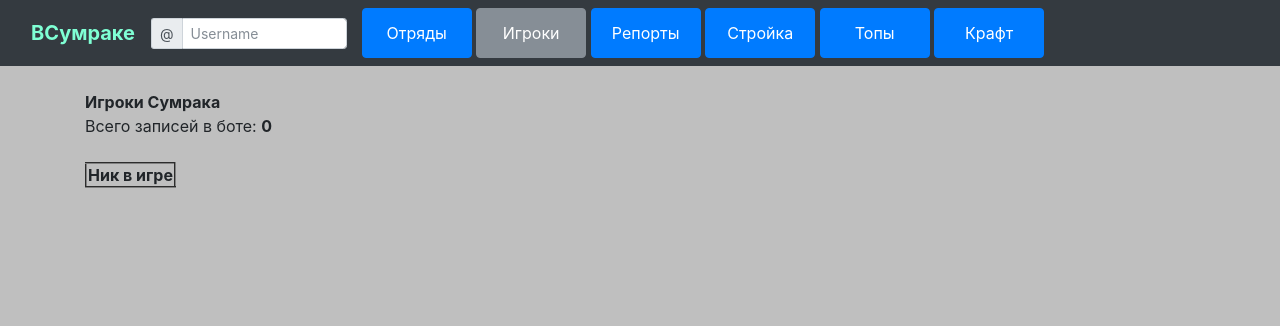
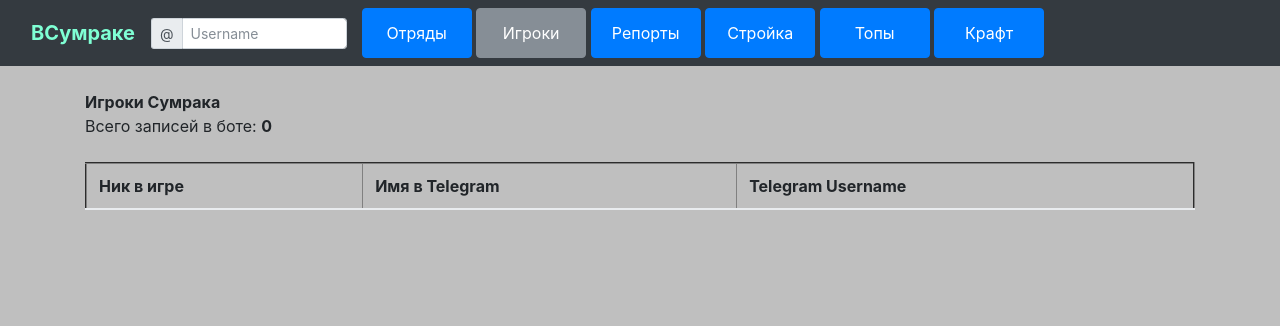
Before and after one commit to toxydose/CastleStats, a Flask app: page /users in a window 1280 px wide. Shown: the top 326 px of the page. Run offline with Flask 2, Linux system fonts and the light colour scheme; lists and menus that the app fills with data are empty; some libraries are stand-ins or nearby versions.

Commit message:
testing new tables

```diff
--- a/app/templates/users.html
+++ b/app/templates/users.html
@@ -18,8 +18,15 @@
       <b>Игроки Сумрака</b>
       <div>Всего записей в боте: <b>{{ count }}</b></div>
   <br>
-    <table border="2">
-            <tr><td><b>Ник в игре</b></td></tr>
+    <table border="2" class="table">
+    <thead>
+    <tr>
+        <th>Ник в игре</th>
+        <th>Имя в Telegram</th>
+        <th>Telegram Username</th>
+    </tr>
+    </thead>
+    <tbody>
         {% set count = 0 %}
         {% for user in output %}
             <tr>
@@ -28,9 +35,14 @@
           <a href="/player/{{ link[loop.index0] }}">{{ user }}</a>
               {% set count = count + 1 %}
       </div>
+           <td>-
+            </td>
+                <td>@
+                </td>
       </td>
             </tr>
   {% endfor %}
+    </tbody>
     </table>
   </div>
 {% endblock %}
--- a/app/views.py
+++ b/app/views.py
@@ -92,8 +92,9 @@ def get_usernames():
 
 @app.route('/player/<int:id>', methods=['GET'])
 def get_user(id):
+    session = Session()
     try:
-        user = Session().query(User).filter_by(id=id).first()
+        user = session.query(User).filter_by(id=id).first()
         return render_template('player.html', output=user)
     except SQLAlchemyError:
         Session.rollback()
```
